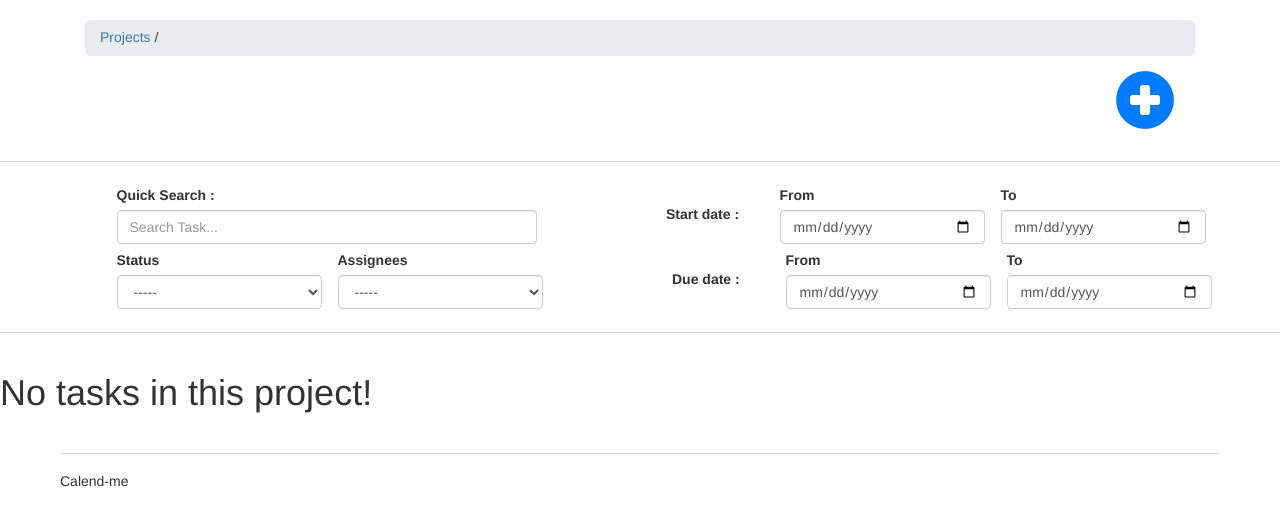
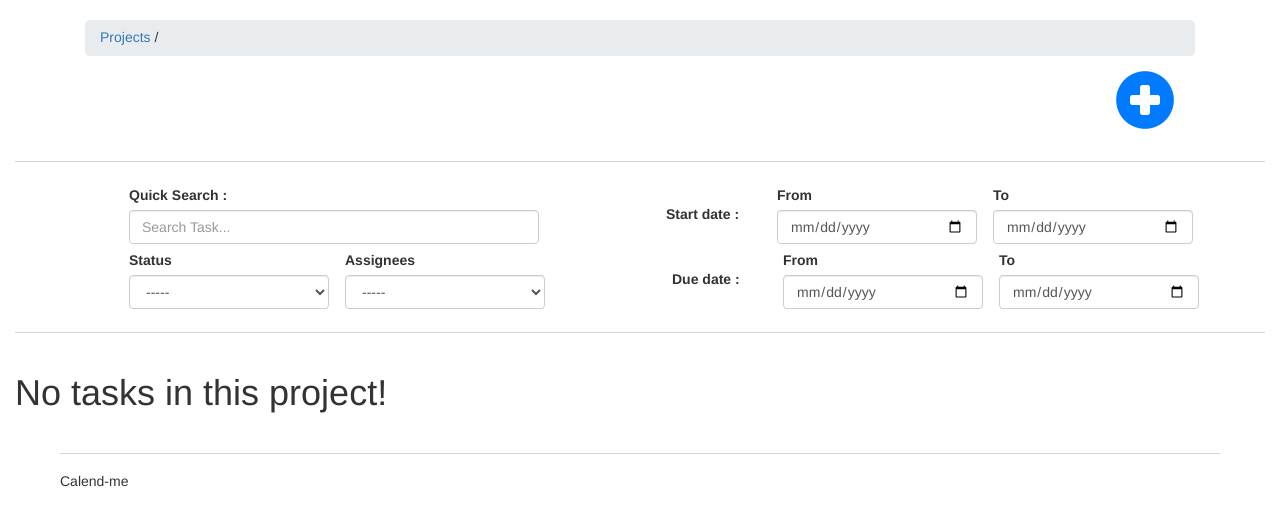
Before and after one commit to Emilie-Thome/Projet_Application_Web, a Django app: template projet_application_web/taskmanager/templates/taskmanager/project.html in a window 1280 px wide. Shown: the part 270-800 px from the top of the page. Run offline with Django 3.2, Linux system fonts and the light colour scheme; the template is opened without the code that fills it, so the values that code supplies are empty; some libraries are stand-ins or nearby versions.

Commit message:
ajout d'un container-fluid sur la page project.html

```diff
--- a/projet_application_web/taskmanager/templates/taskmanager/project.html
+++ b/projet_application_web/taskmanager/templates/taskmanager/project.html
@@ -13,7 +13,8 @@
 <!-- Content -->
 {% block content %}
     <link rel="stylesheet" type="text/css" href="https://cdn.datatables.net/1.10.20/css/jquery.dataTables.css">
-<script type="text/javascript" charset="utf8" src="https://cdn.datatables.net/1.10.20/js/jquery.dataTables.js"></script>
+    <script type="text/javascript" charset="utf8"
+            src="https://cdn.datatables.net/1.10.20/js/jquery.dataTables.js"></script>
 
     <!-- Project Title And Add Task Button -->
     <div class="row" style="padding: 0 0">
@@ -29,7 +30,7 @@
     </div>
 
 
-
+    <div class="container-fluid">
 
         <!-- Filters -->
         <div class="row filters">
@@ -180,8 +181,8 @@
         </div>
 
         <script>
-$(document).ready(function(){
-  $(".filters").change(function(){
+            $(document).ready(function () {
+                $(".filters").change(function () {
                     var $table = $("#tasks-table"),
                         $rows = $table.find('tbody tr');
 
@@ -204,7 +205,7 @@ $(document).ready(function(){
 
 
                     /* Filter function */
-    var $filteredRows = $rows.filter(function(){
+                    var $filteredRows = $rows.filter(function () {
                         var value = false;
                         value |= ($(this).find('td').eq(1).text().toLowerCase().indexOf(inputTask) === -1);
                         value |= ($(this).find('td').eq(2).text().indexOf(inputStatus) === -1);
@@ -229,5 +230,5 @@ $(document).ready(function(){
                 });
             });
         </script>
-
+    </div>
 {% endblock %}
```
Lines whose indentation alone changed are shown as unchanged.
